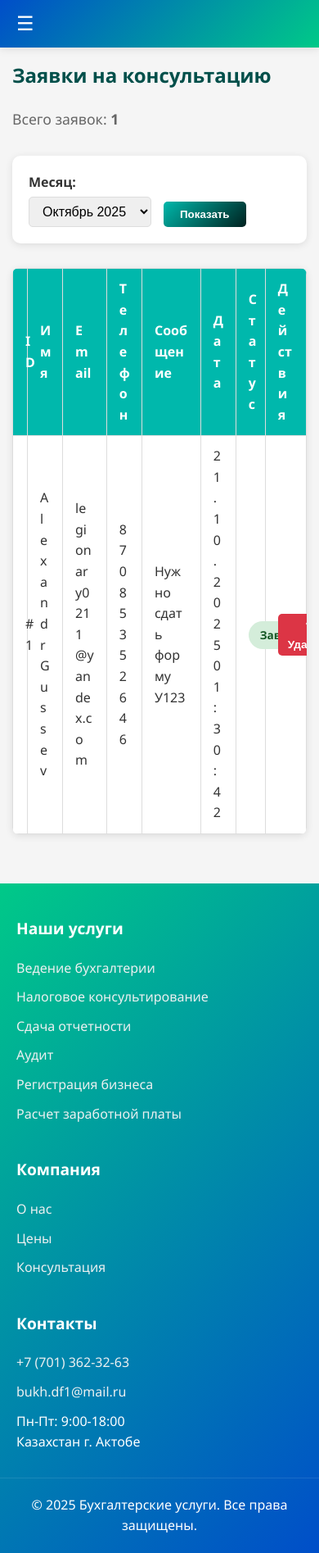
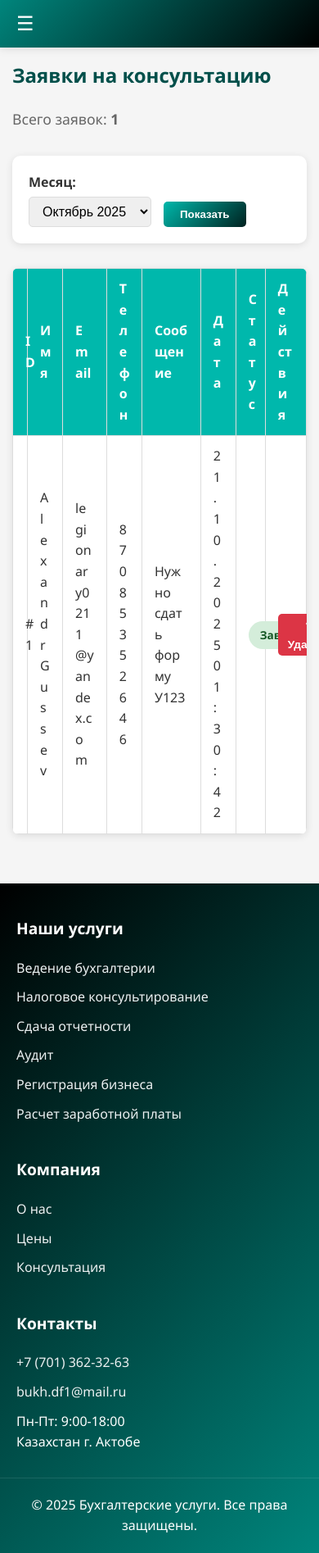
Before and after one commit to Vitalyevich96/accountant, a Flask app: page /admin in a window 390 px wide. Shown: the whole page at 82% size. Run offline with Flask 3, Linux system fonts and the light colour scheme; the visitor is signed in with stand-in values (Sample User, id 1).

Commit message:
Update header and footer background gradients

```diff
--- a/templates/base.html
+++ b/templates/base.html
@@ -21,7 +21,7 @@
         }
 
         header {
-            background: linear-gradient(135deg, #004EC9 0%, #00C988 100%);
+            background: linear-gradient(135deg, #00857C 0%, black 100%);
             color: white;
             padding: 20px 0;
             box-shadow: 0 2px 10px rgba(0,0,0,0.1);
@@ -106,7 +106,7 @@
         }
 
         footer {
-            background: linear-gradient(135deg, #00C988 0%, #004EC9 100%);
+            background: linear-gradient(135deg, black 0%, #00857C 100%);
             color: white;
             padding: 40px 0 20px;
             margin-top: 60px;
@@ -178,7 +178,7 @@
                 top: 100%;
                 left: 0;
                 right: 0;
-                background: linear-gradient(135deg, #3BB2D4 0%, #42E695 100%);
+                background: linear-gradient(135deg, #3BB2D4 0%, #00857C 100%);
                 flex-direction: column;
                 padding: 20px;
                 box-shadow: 0 5px 15px rgba(0,0,0,0.2);
```
